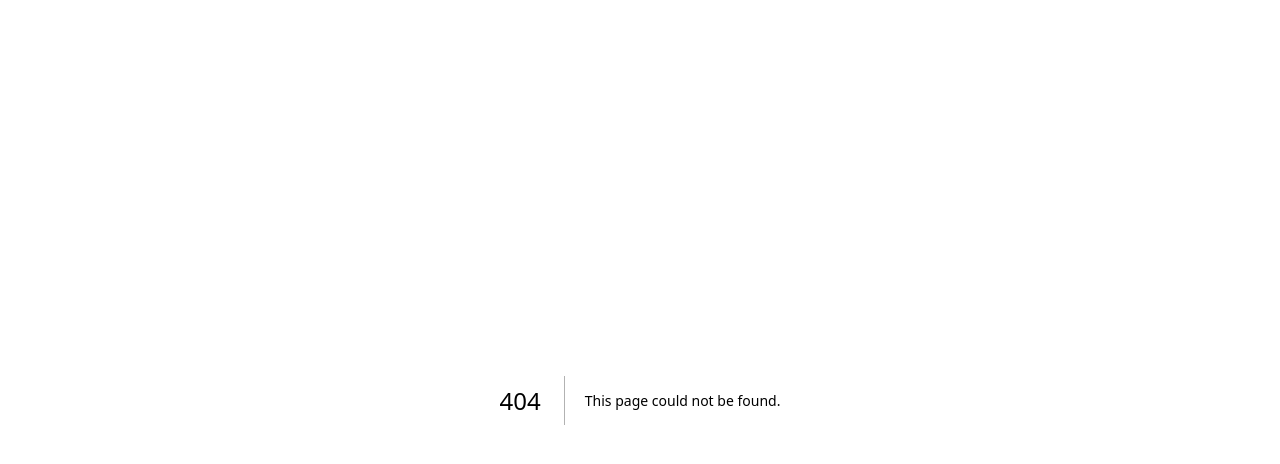
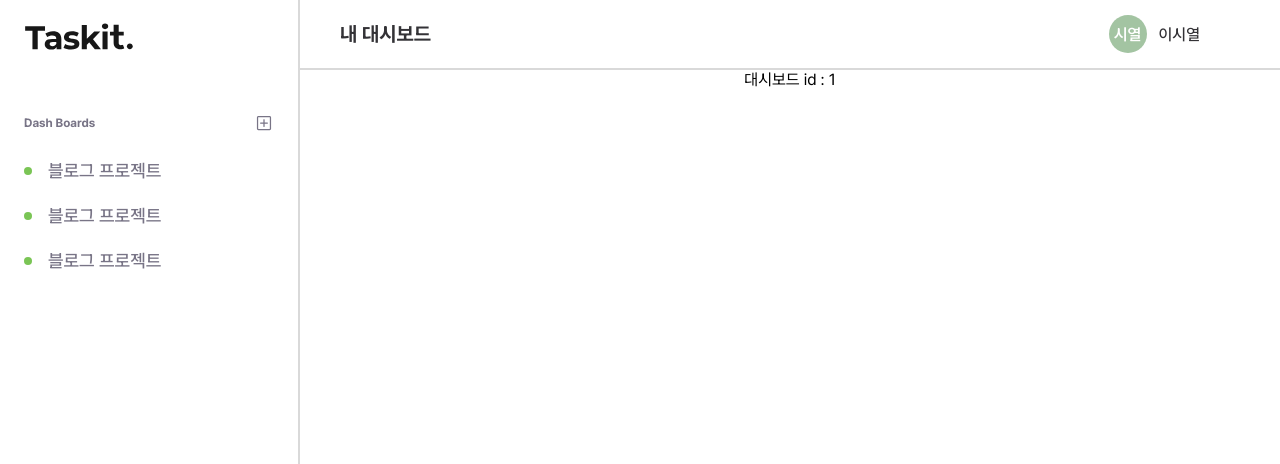
Before and after one commit to siyeol97/taskit, a Next.js app: page /dashboard/1 in a window 1280 px wide. Before the commit this address had no page. Shown: the top 464 px of the page. Built offline with nearby package versions, Linux system fonts and the light colour scheme.

Commit message:
💄 Style: add dynamic dashboard page

```diff
--- /dev/null
+++ b/src/app/(dashboard)/dashboard/[id]/page.tsx
@@ -0,0 +1,12 @@
+interface DashboardParams {
+  id: string;
+}
+
+export default async function Dashboard({
+  params,
+}: {
+  params: DashboardParams;
+}) {
+  const { id } = await params; // https://nextjs.org/docs/messages/sync-dynamic-apis
+  return <div>대시보드 id : {id}</div>;
+}
```
